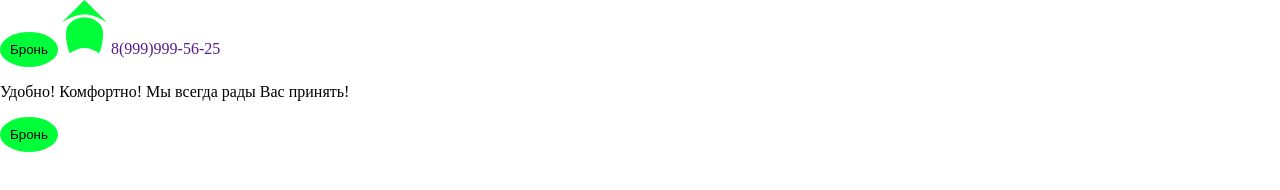
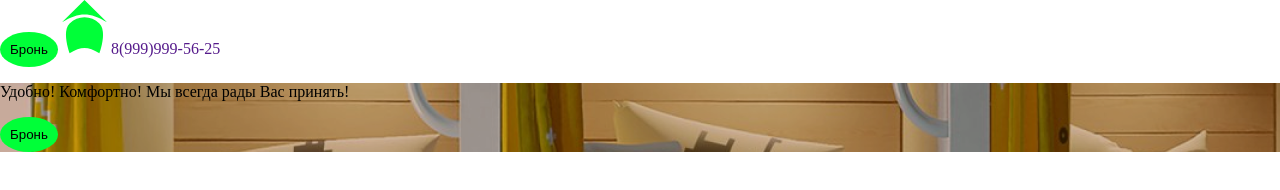
Before and after one commit to zerodbee/exam, a plain HTML site: page index.html in a window 1280 px wide. Drawn offline with Linux system fonts and the light colour scheme.

Commit message:
123123
123123

```diff
--- a/style.css
+++ b/style.css
@@ -26,3 +26,7 @@ body {
 .phn {
     text-decoration: none;
 }
+
+.banner {
+    background-image: url(img/rectangle2.png);
+}
```
Also changed, not shown: img/Rectangle2.png (renamed from img/Rectangle 2.png).
